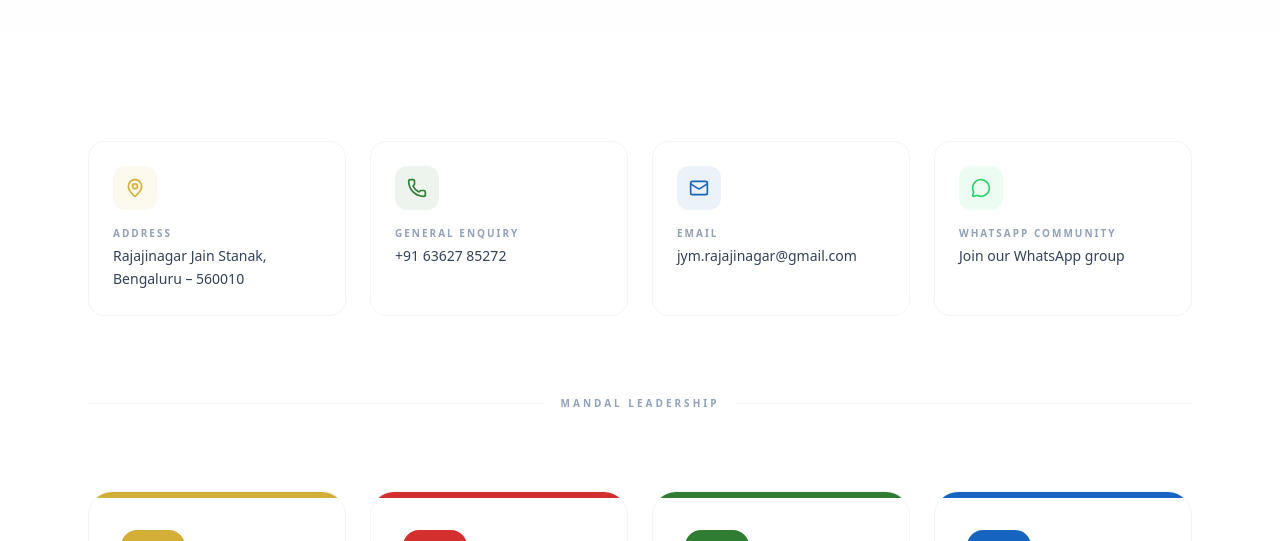
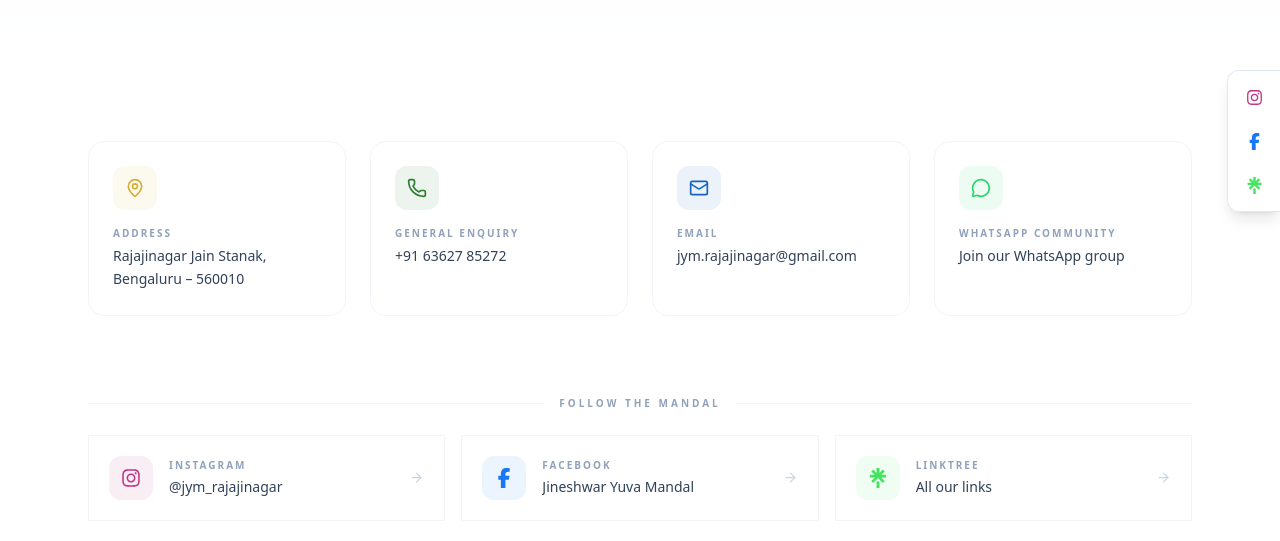
Before and after one commit to Jineshwar-Yuva-Mandal/jineshwar-yuva-mandal, a Next.js app: page /contact in a window 1280 px wide. Shown: the part 259-800 px from the top of the page. Built offline with nearby package versions, Linux system fonts and the light colour scheme; no server answers.

Commit message:
add social links

```diff
--- a/package.json
+++ b/package.json
@@ -21,6 +21,7 @@
     "next": "16.1.6",
     "react": "19.2.3",
     "react-dom": "19.2.3",
+    "react-icons": "^5.7.0",
     "react-leaflet": "^5.0.0",
     "tailwind-merge": "^3.4.0"
   },
--- a/src/app/(public)/contact/page.tsx
+++ b/src/app/(public)/contact/page.tsx
@@ -5,6 +5,7 @@ import Image from "next/image";
 import PageHeader from "@/components/shared/PageHeader";
 import Link from "next/link";
 import { Phone, Mail, MapPin, MessageCircle, HeartHandshake, CalendarPlus, ArrowRight } from "lucide-react";
+import { socialLinks } from "@/lib/social-links";
 
 const leaders = [
   {
@@ -130,6 +131,38 @@ export default function ContactPage() {
           ))}
         </div>
 
+        <div>
+          <div className="mb-6 flex items-center gap-4">
+            <div className="h-px flex-1 bg-slate-100" />
+            <p className="text-[10px] font-black uppercase tracking-[0.3em] text-slate-400">Follow the Mandal</p>
+            <div className="h-px flex-1 bg-slate-100" />
+          </div>
+          <div className="grid gap-4 sm:grid-cols-3">
+            {socialLinks.map((social, index) => (
+              <motion.a
+                key={social.name}
+                href={social.href}
+                target="_blank"
+                rel="noopener noreferrer"
+                initial={{ opacity: 0, y: 18 }}
+                whileInView={{ opacity: 1, y: 0 }}
+                transition={{ delay: index * 0.08, duration: 0.5 }}
+                viewport={{ once: true }}
+                className="group flex min-w-0 items-center gap-4 border border-slate-100 bg-white p-5 transition hover:border-slate-200 hover:shadow-lg"
+              >
+                <span className="flex h-11 w-11 shrink-0 items-center justify-center rounded-xl" style={{ backgroundColor: `${social.color}15` }}>
+                  <social.icon size={20} style={{ color: social.color }} />
+                </span>
+                <span className="min-w-0 flex-1">
+                  <span className="block text-[10px] font-black uppercase tracking-[0.2em] text-slate-400">{social.name}</span>
+                  <span className="mt-1 block truncate text-sm font-medium text-slate-700">{social.label}</span>
+                </span>
+                <ArrowRight size={15} className="shrink-0 text-slate-300 transition group-hover:translate-x-1 group-hover:text-slate-700" />
+              </motion.a>
+            ))}
+          </div>
+        </div>
+
         {/* ── Divider ── */}
         <div className="flex items-center gap-4">
           <div className="flex-1 h-px bg-slate-100" />
--- a/src/components/shared/Footer.tsx
+++ b/src/components/shared/Footer.tsx
@@ -2,6 +2,7 @@
 
 import Link from "next/link";
 import SeamlessWave from "./SeamlessWave";
+import { socialLinks } from "@/lib/social-links";
 
 export default function Footer() {
   return (
@@ -33,6 +34,7 @@ export default function Footer() {
 
          <div className="flex flex-wrap justify-center gap-6 md:gap-8 text-xs font-bold uppercase tracking-wider text-slate-400 mb-8">
             <Link href="/about" className="hover:text-[#FFD700] transition-colors">About</Link>
+            <Link href="/members" className="hover:text-[#FFD700] transition-colors">Members</Link>
             <Link href="/events" className="hover:text-[#FFD700] transition-colors">Events</Link>
             <Link href="/gallery" className="hover:text-[#FFD700] transition-colors">Gallery</Link>
             <Link href="/contact" className="hover:text-[#FFD700] transition-colors">Contact</Link>
@@ -42,6 +44,25 @@ export default function Footer() {
            © 2026 Jineshwar Yuva Mandal. All Rights Reserved.
          </p>
        </div>
+
+       <aside
+         aria-label="Social profiles"
+         className="fixed right-0 top-1/2 z-[90] flex -translate-y-1/2 flex-col gap-1 rounded-l-xl border border-r-0 border-slate-200 bg-white/95 p-1.5 shadow-lg shadow-slate-900/10 backdrop-blur"
+       >
+           {socialLinks.map((social) => (
+             <a
+               key={social.name}
+               href={social.href}
+               target="_blank"
+               rel="noopener noreferrer"
+               aria-label={social.name}
+               title={social.name}
+               className="flex h-10 w-10 items-center justify-center rounded-lg text-slate-500 transition hover:bg-slate-100 focus-visible:outline-2 focus-visible:outline-offset-2 focus-visible:outline-slate-700"
+             >
+               <social.icon size={17} style={{ color: social.color }} />
+             </a>
+           ))}
+       </aside>
     </footer>
   );
 }
--- /dev/null
+++ b/src/lib/social-links.ts
@@ -0,0 +1,26 @@
+import { FaFacebookF, FaInstagram } from "react-icons/fa6";
+import { SiLinktree } from "react-icons/si";
+
+export const socialLinks = [
+  {
+    name: "Instagram",
+    href: "https://www.instagram.com/jym_rajajinagar/",
+    label: "@jym_rajajinagar",
+    icon: FaInstagram,
+    color: "#C13584",
+  },
+  {
+    name: "Facebook",
+    href: "https://www.facebook.com/profile.php?id=61595478030947",
+    label: "Jineshwar Yuva Mandal",
+    icon: FaFacebookF,
+    color: "#1877F2",
+  },
+  {
+    name: "Linktree",
+    href: "https://linktr.ee/jym.rajajinagar",
+    label: "All our links",
+    icon: SiLinktree,
+    color: "#43E55E",
+  },
+] as const;
```
Also changed, not shown: 1 other file (tests, documents, lock files or other folders).
